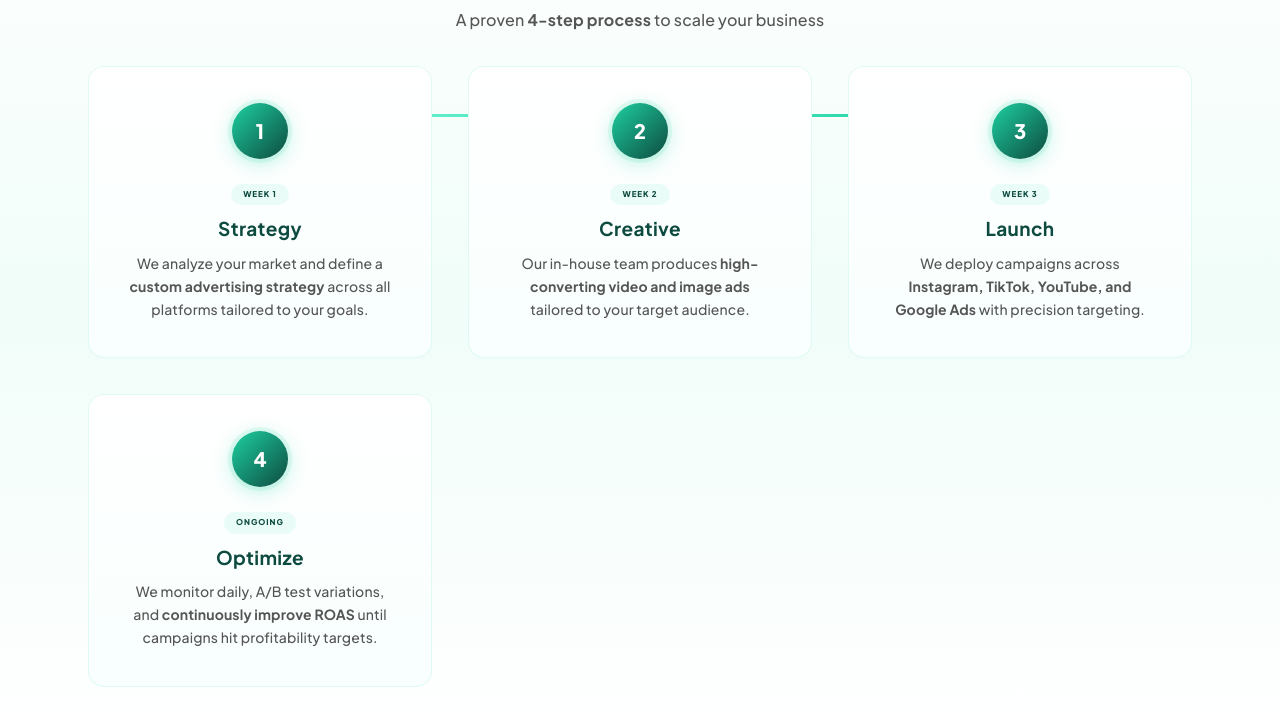
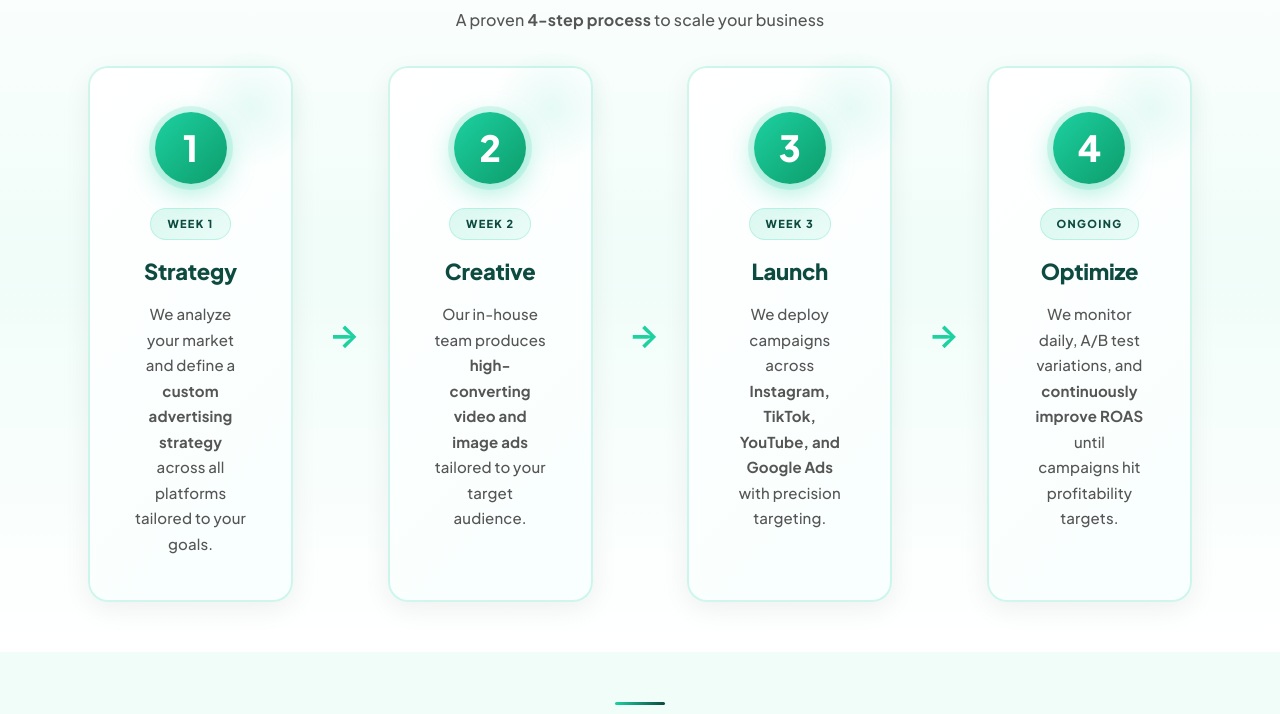
Before and after one commit to climbingthere/scalenational, a plain HTML site: page index.html in a window 1280 px wide. Shown: the part 2926-3640 px from the top of the page. Drawn offline with Linux system fonts and the light colour scheme.

Commit message:
Bold revamp of 4-step process - bigger numbers, aggressive styling, animated arrows

```diff
--- a/index.html
+++ b/index.html
@@ -866,21 +866,51 @@
         }
 
         .process {
-            display: grid;
-            grid-template-columns: repeat(auto-fit, minmax(260px, 1fr));
-            gap: clamp(24px, 4vw, 36px);
+            display: flex;
+            flex-wrap: wrap;
+            gap: clamp(20px, 3vw, 32px);
             position: relative;
             z-index: 1;
+            align-items: stretch;
+            justify-content: space-between;
+        }
+
+        .step-arrow {
+            display: none;
+            color: #1DD1A1;
+            font-size: 32px;
+            font-weight: 700;
+            align-self: center;
+            animation: arrowFloat 2s ease-in-out infinite;
+        }
+
+        @keyframes arrowFloat {
+            0%, 100% { transform: translateX(0); }
+            50% { transform: translateX(4px); }
+        }
+
+        @media (min-width: 900px) {
+            .step-arrow {
+                display: flex;
+                align-items: center;
+                justify-content: center;
+            }
+
+            .process {
+                flex-wrap: nowrap;
+            }
         }
 
         .step {
             position: relative;
-            padding: clamp(28px, 4vw, 36px);
-            background: linear-gradient(180deg, #ffffff 0%, #f8fffe 100%);
-            border-radius: 16px;
-            border: 1px solid rgba(29, 209, 161, 0.12);
-            transition: all 0.4s cubic-bezier(0.22, 1, 0.36, 1);
+            padding: clamp(32px, 5vw, 44px);
+            background: linear-gradient(135deg, #ffffff 0%, #f8fffe 100%);
+            border-radius: 20px;
+            border: 2px solid rgba(29, 209, 161, 0.2);
+            transition: all 0.5s cubic-bezier(0.22, 1, 0.36, 1);
             text-align: center;
+            box-shadow: 0 8px 28px rgba(0, 0, 0, 0.06);
+            flex: 1;
         }
 
         .step::after {
@@ -889,40 +919,56 @@
             bottom: 0;
             left: 0;
             right: 0;
-            height: 3px;
+            height: 4px;
             background: linear-gradient(90deg, transparent, #1DD1A1, transparent);
             opacity: 0;
             transition: opacity 0.3s;
-            border-radius: 0 0 16px 16px;
+            border-radius: 0 0 20px 20px;
         }
 
         .step:hover {
-            box-shadow: 0 12px 32px rgba(29, 209, 161, 0.12), 0 4px 8px rgba(0,0,0,0.03);
-            transform: translateY(-4px);
-            border-color: rgba(29, 209, 161, 0.25);
+            box-shadow: 0 20px 48px rgba(29, 209, 161, 0.2), 0 8px 16px rgba(0,0,0,0.08);
+            transform: translateY(-6px);
+            border-color: rgba(29, 209, 161, 0.4);
         }
 
         .step:hover::after {
             opacity: 1;
         }
 
+        .step-number-bg {
+            position: absolute;
+            top: -20px;
+            right: -20px;
+            width: 120px;
+            height: 120px;
+            background: radial-gradient(circle, rgba(29, 209, 161, 0.1) 0%, transparent 70%);
+            border-radius: 50%;
+            z-index: 1;
+        }
+
         .step-number {
-            width: 56px;
-            height: 56px;
-            background: linear-gradient(135deg, #1DD1A1 0%, #0d4a3f 100%);
+            width: 72px;
+            height: 72px;
+            background: linear-gradient(135deg, #1DD1A1 0%, #0d9c6b 100%);
             border-radius: 50%;
             display: flex;
             align-items: center;
             justify-content: center;
-            font-size: 20px;
-            font-weight: 800;
+            font-size: 36px;
+            font-weight: 900;
             color: white;
-            margin: 0 auto 18px;
-            box-shadow: 0 4px 20px rgba(29, 209, 161, 0.3), 0 0 0 4px rgba(29, 209, 161, 0.1);
-            transition: all 0.3s;
+            margin: 0 auto 24px;
+            box-shadow: 0 8px 28px rgba(29, 209, 161, 0.4), 0 0 0 6px rgba(29, 209, 161, 0.15);
+            transition: all 0.4s cubic-bezier(0.22, 1, 0.36, 1);
             position: relative;
             z-index: 2;
             overflow: hidden;
+        }
+
+        .step:hover .step-number {
+            transform: scale(1.12);
+            box-shadow: 0 12px 36px rgba(29, 209, 161, 0.5), 0 0 0 8px rgba(29, 209, 161, 0.2);
         }
 
         .step-number::before {
@@ -961,27 +1007,31 @@
 
         .step-label {
             display: inline-block;
-            background: rgba(29, 209, 161, 0.08);
+            background: linear-gradient(135deg, rgba(29, 209, 161, 0.15), rgba(29, 209, 161, 0.08));
             color: #0d4a3f;
-            font-size: 8px;
+            font-size: 11px;
             font-weight: 800;
             letter-spacing: 0.12em;
             text-transform: uppercase;
-            padding: 4px 12px;
+            padding: 6px 16px;
             border-radius: 50px;
-            margin-bottom: 10px;
+            margin-bottom: 16px;
+            border: 1px solid rgba(29, 209, 161, 0.2);
         }
 
         .step h3 {
             color: #0d4a3f;
-            margin-bottom: 10px;
-            font-size: 19px;
+            margin-bottom: 14px;
+            font-size: 22px;
+            font-weight: 800;
+            letter-spacing: -0.01em;
         }
 
         .step p {
             color: #555;
-            font-size: 14px;
-            line-height: 1.65;
+            font-size: 15px;
+            line-height: 1.7;
+            font-weight: 500;
         }
 
         /* FAQ */
@@ -1666,27 +1716,33 @@
                 <p class="section-subtitle">A proven <strong>4-step process</strong> to scale your business</p>
             </div>
             <div class="process-wrapper">
-            <div class="process-connector"></div>
                 <div class="process">
                     <div class="step">
+                        <div class="step-number-bg"></div>
                         <div class="step-number">1</div>
                         <span class="step-label">Week 1</span>
                         <h3>Strategy</h3>
                         <p>We analyze your market and define a <strong>custom advertising strategy</strong> across all platforms tailored to your goals.</p>
                     </div>
+                    <div class="step-arrow">→</div>
                     <div class="step">
+                        <div class="step-number-bg"></div>
                         <div class="step-number">2</div>
                         <span class="step-label">Week 2</span>
                         <h3>Creative</h3>
                         <p>Our in-house team produces <strong>high-converting video and image ads</strong> tailored to your target audience.</p>
                     </div>
+                    <div class="step-arrow">→</div>
                     <div class="step">
+                        <div class="step-number-bg"></div>
                         <div class="step-number">3</div>
                         <span class="step-label">Week 3</span>
                         <h3>Launch</h3>
                         <p>We deploy campaigns across <strong>Instagram, TikTok, YouTube, and Google Ads</strong> with precision targeting.</p>
                     </div>
+                    <div class="step-arrow">→</div>
                     <div class="step">
+                        <div class="step-number-bg"></div>
                         <div class="step-number">4</div>
                         <span class="step-label">Ongoing</span>
                         <h3>Optimize</h3>
```
Lines whose indentation alone changed are shown as unchanged.
